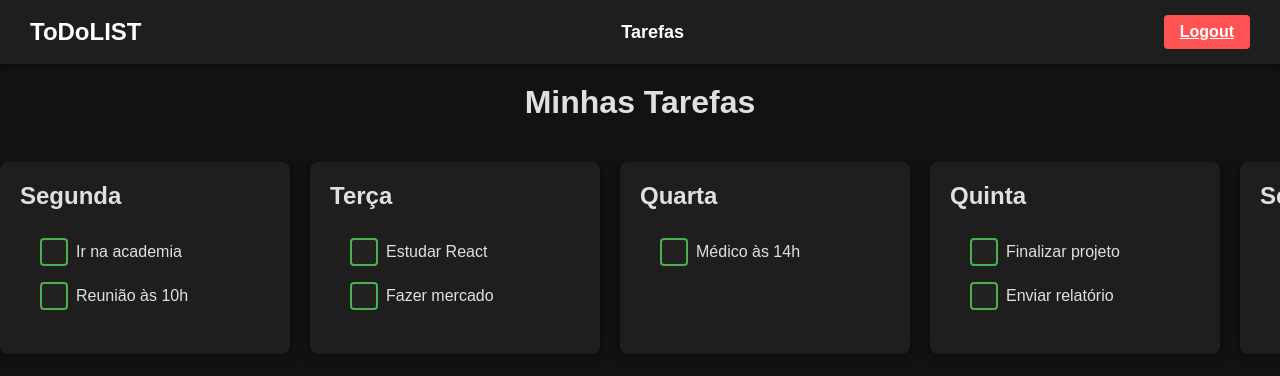
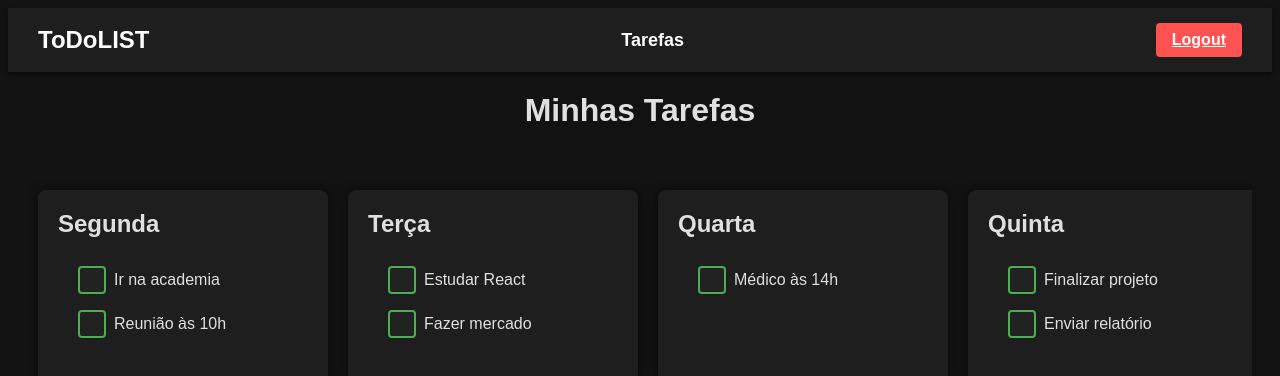
Before and after one commit to joaoVitorVallim/ToDoList, a React (Vite) app in the folder ToDoList/: page /tarefas in a window 1280 px wide. Shown: the top 376 px of the page. Built offline with nearby package versions, Linux system fonts and the light colour scheme.

Commit message:
fix: deixando scroll-bar acima dos cards

```diff
--- a/ToDoList/src/pages/css/tarefas.css
+++ b/ToDoList/src/pages/css/tarefas.css
@@ -1,10 +1,3 @@
-body {
-  background-color: #121212;
-  margin: 0;
-  font-family: sans-serif;
-  color: #fff;
-}
-
 .titulo {
   text-align: center;
   margin-top: 20px;
@@ -13,7 +6,10 @@ body {
 /* 🔥 Wrapper que permite que a scrollbar fique em cima */
 .scroll-wrapper {
   position: relative;
-  padding-top: 20px; /* Espaço pra não encostar no header */
+  padding-top: 20px;
+  margin-top: 20px;
+  margin-left: 20px;
+  margin-right: 20px;
 }
 
 .scroll-wrapper::before {
@@ -34,26 +30,20 @@ body {
   gap: 20px;
   overflow-x: auto;
   overflow-y: hidden;
-  padding-bottom: 10px;
+  padding: 20px 10px;
   scroll-behavior: smooth;
+  /* Forçando a barra de rolagem para o topo */
+  transform: scaleY(-1);
 }
 
-/* 🔥 Barra de rolagem no topo */
-.container-horizontal::-webkit-scrollbar {
-  height: 8px;
-  background: transparent;
+.container-horizontal:active {
+  cursor: grabbing;
 }
 
-.container-horizontal::-webkit-scrollbar-track {
-  background: #222;
-}
-
-.container-horizontal::-webkit-scrollbar-thumb {
-  background-color: #555;
-  border-radius: 4px;
-}
-
+/* Inverte o conteúdo para compensar a rotação do container */
 .card {
+  /* Revertendo a rotação do card */
+  transform: scaleY(-1);
   min-width: 250px;
   background-color: #1e1e1e;
   padding: 20px;
@@ -127,3 +117,24 @@ body {
   border-width: 0 2px 2px 0;
   transform: translate(-50%, -50%) rotate(45deg);
 }
+
+/* Estilização da barra de rolagem */
+.container-horizontal::-webkit-scrollbar {
+  height: 8px;
+  cursor: pointer;
+}
+
+.container-horizontal::-webkit-scrollbar-track {
+  background: #222;
+  cursor: pointer;
+}
+
+.container-horizontal::-webkit-scrollbar-thumb {
+  background-color: #555;
+  border-radius: 4px;
+  cursor: pointer;
+}
+
+.container-horizontal::-webkit-scrollbar-thumb:hover {
+  background-color: #666;
+}
```
